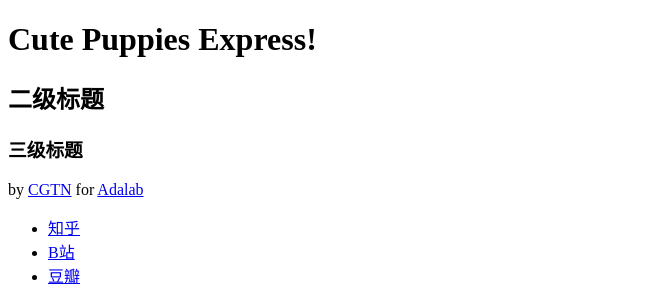
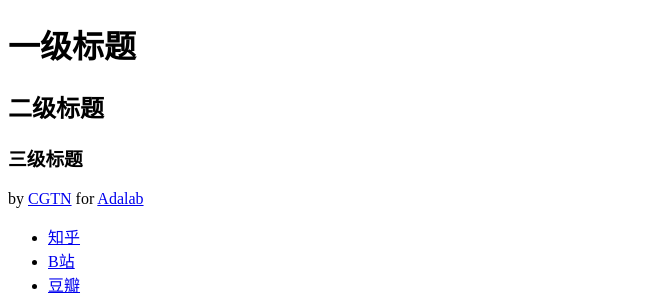
Before and after one commit to Adalabtest/Adalabtest.github.io, a plain HTML site: page index.html in a window 1280 px wide. Shown: the top 300 px of the page, without its empty margins (0-649 px from the left). Drawn offline with Linux system fonts and the light colour scheme.

Commit message:
Update index.html

```diff
--- a/index.html
+++ b/index.html
@@ -8,7 +8,7 @@
 </head>
 <body>
     <header>
-        <h1>Cute Puppies Express!</h1>
+        <h1>一级标题</h1>
         <h2>二级标题</h2>
         <h3>三级标题</h3>
     </header>
```
